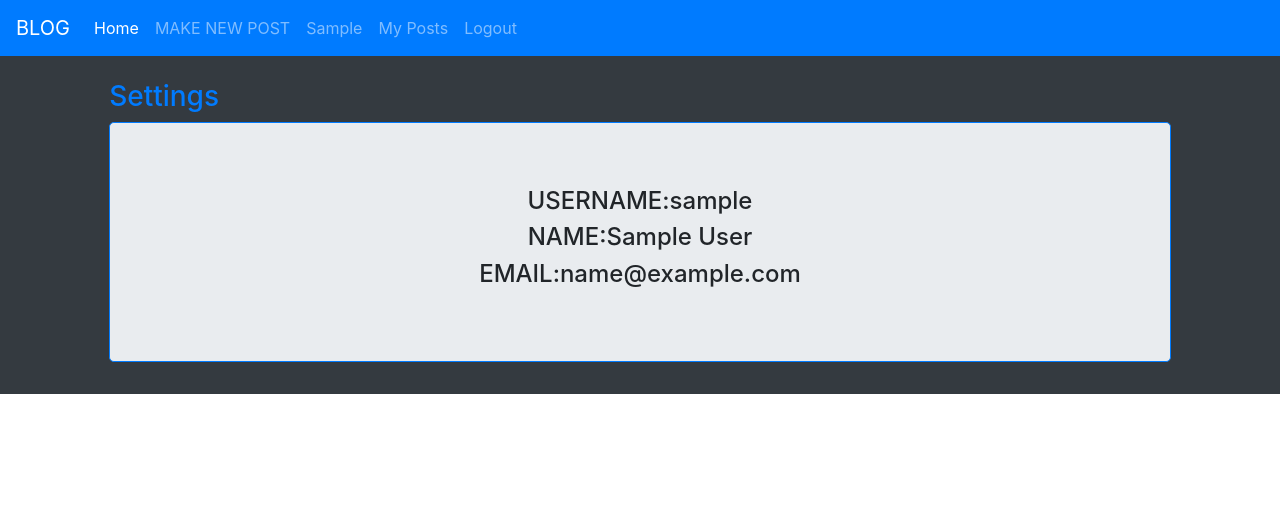
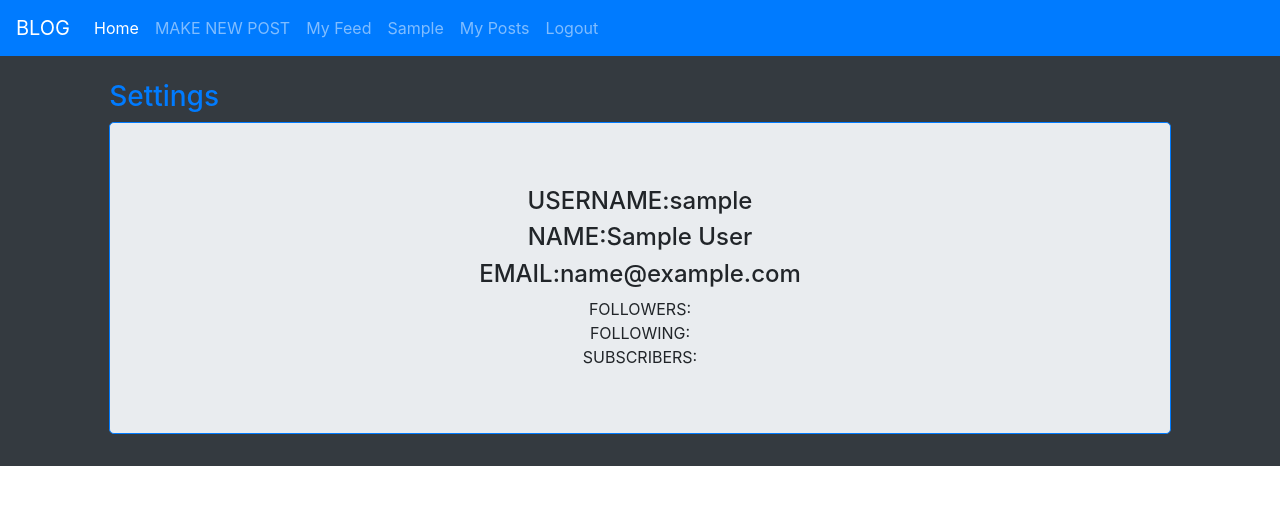
Before and after one commit to Ak-shay/SOCIAL-BLOG-SITE, a Django app: page /accounts/profile/ in a window 1280 px wide. Shown: the top 505 px of the page. Run offline with Django 3.2, Linux system fonts and the light colour scheme; the visitor is signed in with stand-in values (Sample User, id 1); data comes from the database, SQL or seed files in the repository; some libraries are stand-ins or nearby versions.

Commit message:
follow and subscribe feature added

```diff
--- a/Blog/models.py
+++ b/Blog/models.py
@@ -2,44 +2,68 @@ from django.conf import settings
 from django.db import models
 from django.utils import timezone
 from django.urls import reverse
+from django.contrib.auth.models import AbstractUser
+from django.core.mail import send_mail
+
+
+class CustomUser(AbstractUser):
+
+	follow = models.ManyToManyField('self', related_name='followers', symmetrical=False, blank=True)
+	subscribe = models.ManyToManyField('self', related_name='subscribers', symmetrical=False, blank=True)
+	#USERNAME_FIELD = 'field which have unique equal to True default is username'
+	REQUIRED_FIELDS = ['email']
+
+	def __str__(self):
+		return self.username
 
 
 class Post(models.Model):
-    author_post = models.ForeignKey(settings.AUTH_USER_MODEL, on_delete=models.CASCADE)
-    title = models.CharField(max_length=200)
-    text = models.TextField()
-    published_date = models.DateTimeField(blank=True, null=True)
+	author_post = models.ForeignKey(settings.AUTH_USER_MODEL, on_delete=models.CASCADE)
+	title = models.CharField(max_length=200)
+	text = models.TextField()
+	published_date = models.DateTimeField(blank=True, null=True)
 
-    def __str__(self):
-        return self.title
+	def __str__(self):
+		return self.title
 
-    def get_absolute_url(self):
-        return reverse('post_detail', kwargs={'pk': self.pk})
+	def get_absolute_url(self):
+		return reverse('post_detail', kwargs={'pk': self.pk})
+
+	def save(self, *args, **kwargs):
+		# sending email to all subscribers of author
+		subscribers = self.author_post.subscribers.all()
+		send_mail(subject="New Blog",
+				  message=f"A new blog is published by {self.author_post.username}.\n{self.get_absolute_url}",
+				  from_email=settings.EMAIL_HOST_USER,
+				  recipient_list=[s.email for s in subscribers],
+				  fail_silently=False)
+		super(Post, self).save(*args, **kwargs)
+
 
 
 class Like(models.Model):
-    author_like = models.ForeignKey(settings.AUTH_USER_MODEL, on_delete=models.CASCADE)
-    published_date = models.DateTimeField(blank=True, null=True)
-    liked_post = models.ForeignKey(Post, on_delete=models.CASCADE)
+	author_like = models.ForeignKey(settings.AUTH_USER_MODEL, on_delete=models.CASCADE)
+	published_date = models.DateTimeField(blank=True, null=True)
+	liked_post = models.ForeignKey(Post, on_delete=models.CASCADE)
 
-    def __str__(self):
-        return self.liked_post.title
+	def __str__(self):
+		return self.liked_post.title
 
 
 class Comment(models.Model):
-    author_comment = models.ForeignKey(settings.AUTH_USER_MODEL, on_delete=models.CASCADE)
-    text = models.TextField()
-    published_date = models.DateTimeField(blank=True, null=True)
-    post = models.ForeignKey(Post, on_delete=models.CASCADE)
+	author_comment = models.ForeignKey(settings.AUTH_USER_MODEL, on_delete=models.CASCADE)
+	text = models.TextField()
+	published_date = models.DateTimeField(blank=True, null=True)
+	post = models.ForeignKey(Post, on_delete=models.CASCADE)
 
-    def __str__(self):
-        return self.text
+	def __str__(self):
+		return self.text
 
 
 class CommentLike(models.Model):
-    author_like = models.ForeignKey(settings.AUTH_USER_MODEL, on_delete=models.CASCADE)
-    published_date = models.DateTimeField(blank=True, null=True)
-    liked_comment = models.ForeignKey(Comment, on_delete=models.CASCADE)
+	author_like = models.ForeignKey(settings.AUTH_USER_MODEL, on_delete=models.CASCADE)
+	published_date = models.DateTimeField(blank=True, null=True)
+	liked_comment = models.ForeignKey(Comment, on_delete=models.CASCADE)
 
-    def __str__(self):
-        return self.liked_comment.text
+	def __str__(self):
+		return self.liked_comment.text
--- a/Blog/urls.py
+++ b/Blog/urls.py
@@ -3,10 +3,11 @@ from . import views
 
 
 urlpatterns = [
-	path('',views.PostListView.as_view(), name='post_list'),
-	path('<int:pk>/myposts/',views.SelfPostListView.as_view(), name='my_post_list'),
-    path('posts/<int:pk>/',views.PostView.as_view(), name='post_detail'),
-	path('posts/new/',views.PostCreateView.as_view(), name = 'post_new'),
-	path('posts/<int:pk>/edit/',views.PostUpdateView.as_view(), name = 'post_edit'),
-	path('posts/<int:pk>/comment/',views.CommentCreateView.as_view(), name = 'post_comment'),
+	path('', views.PostListView.as_view(), name='post_list'),
+	path('myfeed/', views.FollowPostListView.as_view(), name='myfeed'),
+	path('<int:pk>/myposts/', views.SelfPostListView.as_view(), name='my_post_list'),
+    path('posts/<int:pk>/', views.PostView.as_view(), name='post_detail'),
+	path('posts/new/', views.PostCreateView.as_view(), name = 'post_new'),
+	path('posts/<int:pk>/edit/', views.PostUpdateView.as_view(), name = 'post_edit'),
+	path('posts/<int:pk>/comment/', views.CommentCreateView.as_view(), name = 'post_comment'),
 ]
--- a/Login/views.py
+++ b/Login/views.py
@@ -1,17 +1,45 @@
 from django.shortcuts import render
-from django.contrib.auth.models import User
+from Blog.models import CustomUser
 from django.contrib.auth.decorators import login_required
 
 @login_required
 def user_profile(request):
-    user = request.user
-    return render(request,'Login/profile.html',{'user':user})
+	user = request.user
+	followers = user.followers.all()
+	following = user.follow.all()
+	subscribers = user.subscribers.all()
+	return render(request,'Login/profile.html',{'user': user, 'followers': followers,
+												'subscribers': subscribers,
+												'following': following})
 
 @login_required
 def any_profile(request, pk):
-    any_user = User.objects.get(pk=pk)
-    return render(request, 'Login/any_profile.html',{'any_user':any_user})
+	any_user = CustomUser.objects.get(pk=pk)
+
+	# form
+	if request.POST.get('follow'):
+		if any_user in request.user.follow.all():
+			request.user.follow.remove(any_user)
+		else:
+			request.user.follow.add(any_user)
+
+	if request.POST.get('sub'):
+		if any_user in request.user.subscribe.all():
+			request.user.subscribe.remove(any_user)
+		else:
+			request.user.subscribe.add(any_user)
+
+	if any_user in request.user.follow.all():
+		follow = True
+	else:
+		follow = False
+	if any_user in request.user.subscribe.all():
+		subscribe = True
+	else:
+		subscribe = False
+
+	return render(request, 'Login/any_profile.html',{'any_user': any_user, 'follow': follow, 'subscribe': subscribe})
 
 @login_required
 def settings(request):
-    return render(request, 'Login/settings.html',{})
+	return render(request, 'Login/settings.html',{})
--- a/Social_site/settings.py
+++ b/Social_site/settings.py
@@ -158,3 +158,5 @@ EMAIL_HOST_PASSWORD = config('EMAIL_HOST_PASSWORD', default='')
 EMAIL_HOST_USER = config('EMAIL_HOST_USER', default='')
 EMAIL_USE_TLS = True  ##only for gmail and google apps
 EMAIL_BACKEND = 'django.core.mail.backends.smtp.EmailBackend'
+
+AUTH_USER_MODEL = 'Blog.CustomUser'
--- a/templates/Login/profile.html
+++ b/templates/Login/profile.html
@@ -7,5 +7,17 @@
   <h4>USERNAME:{{ user.get_username }}</h4>
   <h4>NAME:{{ user.first_name }}  {{ user.last_name }}</h4>
   <h4>EMAIL:{{ user.email }}</h4>
+  FOLLOWERS:<br>
+  {% for follower in followers %}
+  <a href="{% url 'any_profile' pk=follower.pk %}">{{ follower.username }}</a><br>
+  {% endfor %}
+  FOLLOWING:<br>
+  {% for follow in following %}
+  <a href="{% url 'any_profile' pk=follow.pk %}">{{ follow.username }}</a><br>
+  {% endfor %}
+  SUBSCRIBERS:<br>
+  {% for sub in subscribers %}
+  <a href="{% url 'any_profile' pk=sub.pk %}">{{ sub.username }}</a><br>
+  {% endfor %}
 </div>
 {% endblock %}
--- a/templates/base.html
+++ b/templates/base.html
@@ -22,10 +22,11 @@
             </li>
           {% if user.is_authenticated %}
             <li class="nav-item">
-              <a class="nav-link" href="{% url 'post_new' %}" class="top-menu">MAKE NEW POST</a>
-                <li class="nav-item"><a class="nav-link" href="{% url 'profile' %}">{{ user.first_name }}</a></l>
-          <li class="nav-item"><a class="nav-link" href="{% url 'my_post_list' pk=request.user.pk %}">My Posts</a></l>
-            <li class="nav-item"><a class="nav-link" href="{% url 'account_logout' %}">Logout</a></li>
+              <li class="nav-item"><a class="nav-link" href="{% url 'post_new' %}" class="top-menu">MAKE NEW POST</a></li>
+              <li class="nav-item"><a class="nav-link" href="{% url 'myfeed' %}">My Feed</a></l>
+              <li class="nav-item"><a class="nav-link" href="{% url 'profile' %}">{{ user.first_name }}</a></l>
+              <li class="nav-item"><a class="nav-link" href="{% url 'my_post_list' pk=request.user.pk %}">My Posts</a></l>
+              <li class="nav-item"><a class="nav-link" href="{% url 'account_logout' %}">Logout</a></li>
           {% else %}
             <li class="nav-item"><a class="nav-link" href="{% url 'account_login' %}"><span class="glyphicon glyphicon-log-in"></span> login</a></li>
           {% endif %}
```
Also changed, not shown: Blog/admin.py (+22 -2 lines), Blog/forms.py (+18 -1 lines), Blog/views.py (+127 -105 lines), templates/Login/any_profile.html (+13 -0 lines), Blog/migrations/0001_initial.py, Blog/migrations/0002_comment.py (deleted), Blog/migrations/0003_auto_20190326_1446.py (deleted), Blog/migrations/0004_commentlike.py (deleted), Login/migrations/__init__.py (deleted).
